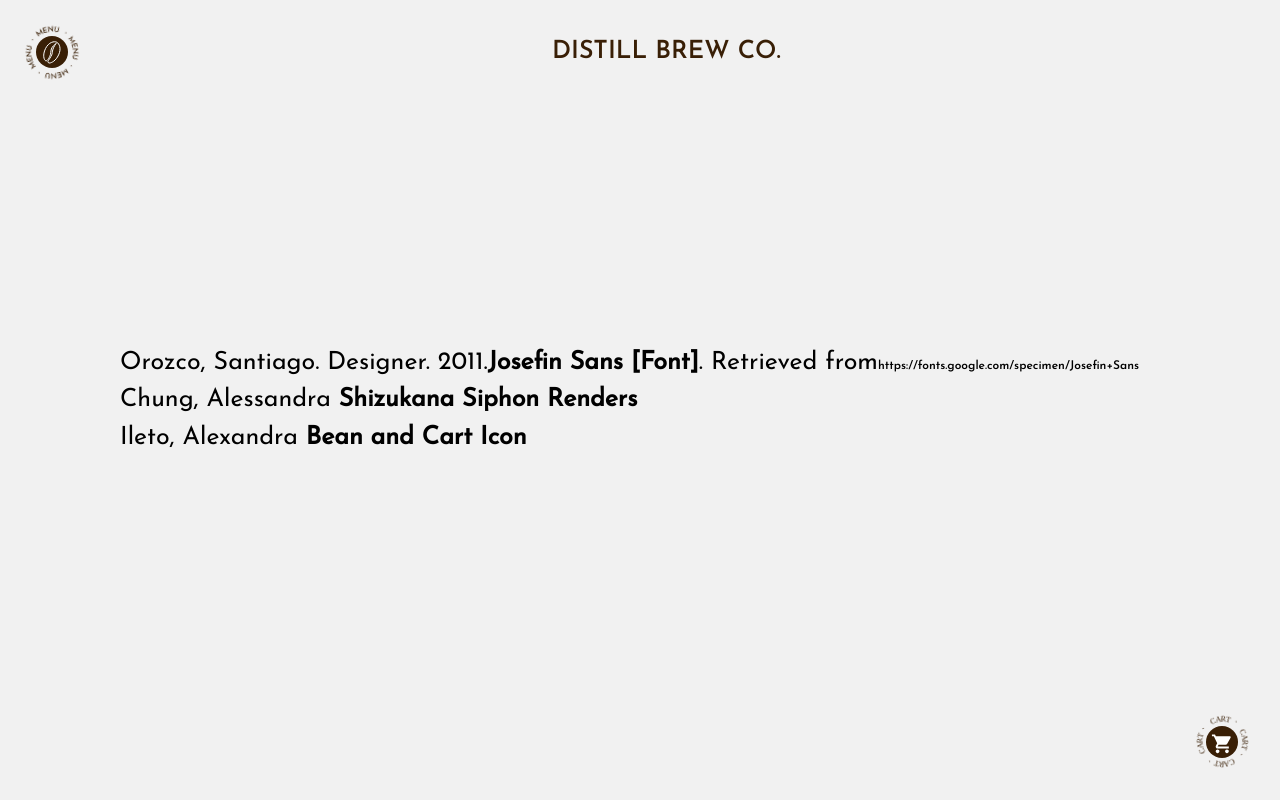
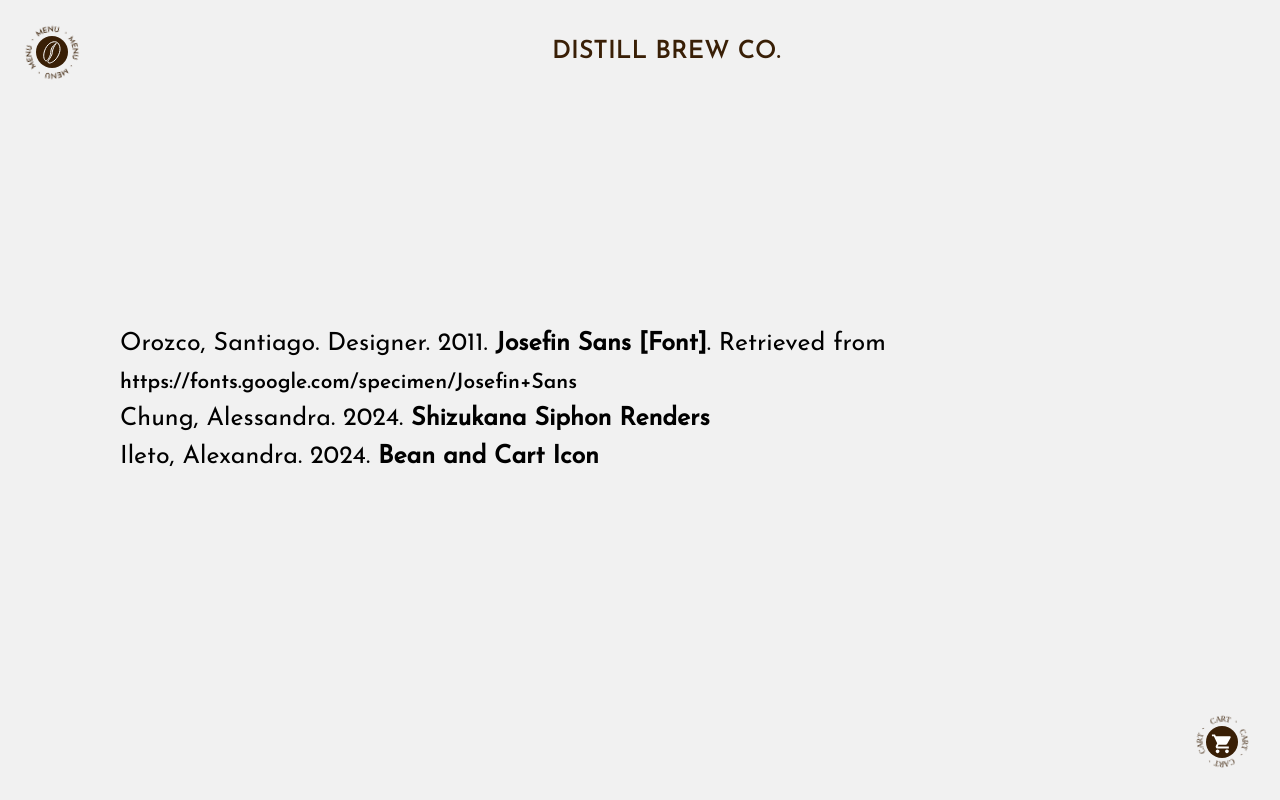
Before and after one commit to smchng/DistillBrew, a Next.js app: page /citation in a window 1280 px wide. Shown: the top 800 px of the page. Built offline with nearby package versions, Linux system fonts and the light colour scheme.

Commit message:
citation layout

```diff
--- a/pages/citation.tsx
+++ b/pages/citation.tsx
@@ -2,18 +2,21 @@ export default function Citation() {
   return (
     <div className="p-[5vh] md:p-[15vh] flex flex-col justify-center h-screen">
       <div>
-        Orozco, Santiago. Designer. 2011.
-        <strong>Josefin Sans [Font]</strong>. Retrieved from
-        <a href="https://fonts.google.com/specimen/Josefin+Sans">
+        Orozco, Santiago. Designer. 2011. {""}
+        <strong>Josefin Sans [Font]</strong>. Retrieved from {""}
+        <a
+          className="text-sm"
+          href="https://fonts.google.com/specimen/Josefin+Sans"
+        >
           https://fonts.google.com/specimen/Josefin+Sans
         </a>
       </div>
 
       <div>
-        Chung, Alessandra <strong>Shizukana Siphon Renders</strong>
+        Chung, Alessandra. 2024. <strong>Shizukana Siphon Renders</strong>
       </div>
       <div>
-        Ileto, Alexandra <strong>Bean and Cart Icon</strong>
+        Ileto, Alexandra. 2024. <strong>Bean and Cart Icon</strong>
       </div>
     </div>
   );
```
